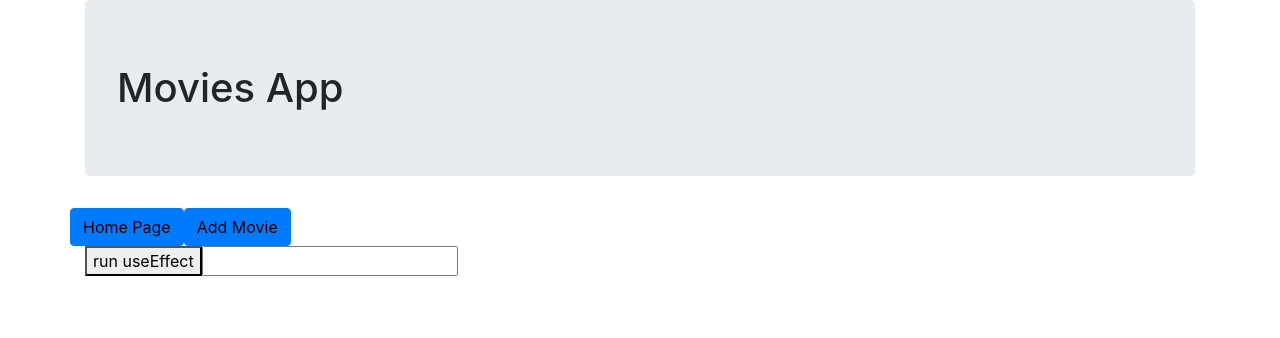
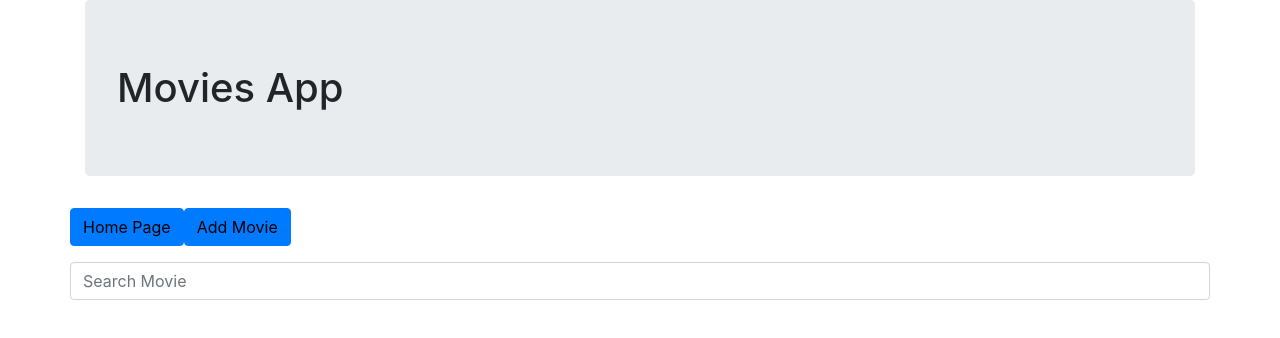
Before and after one commit to galamo/react-movies-app, a React (Create React App) app: page / in a window 1280 px wide. Shown: the top 338 px of the page. Built offline with nearby package versions, Linux system fonts and the light colour scheme; no server answers.

Commit message:
homework

```diff
--- a/src/components/containers/pages/home/index.js
+++ b/src/components/containers/pages/home/index.js
@@ -1,29 +1,36 @@
 import React, { useState, useEffect } from "react"
 import MoviesList from "../../../ui-components/movies-list"
 import axios from "axios"
+import { InputGroup, FormControl } from "react-bootstrap"
 
+const API_URL = "http://www.omdbapi.com/?plot=full&apikey=4f7462e2"
 
 export default function HomePage() {
 
     const [movies, setMovies] = useState([])
-    const [counter, setCounter] = useState(0)
+    const [inputValue, setInputValue] = useState(0)
     // useEffect
     // param 1 - function to execute
     // param 2 - dependencies array
     useEffect(() => {
         callApi()
-    }, [counter])
+    }, [inputValue])
 
     async function callApi() {
-        const { data } = await axios.get("http://www.omdbapi.com/?s=batman&plot=full&apikey=4f7462e2")
-        setMovies(data.Search)
+        const { data } = await axios.get(`${API_URL}&i=${inputValue}`)
+        setMovies(data.Search || [data])
     }
 
     return <div className="container">
-        <button onClick={() => { setCounter(counter + 1) }}>  run useEffect  </button>
-        <input type="text" onChange={() => { setCounter(counter + 1) }} />
         <div className="row">
-            <MoviesList movies={movies} />
+            <InputGroup className="mt-3 mb-3">
+                <FormControl onChange={(e) => { setInputValue(e.target.value) }}
+                    placeholder="Search Movie"
+                />
+            </InputGroup>
+        </div>
+        <div className="row">
+            <MoviesList movies={movies} showImage={true} />
         </div>
     </div>
 
--- a/src/components/ui-components/movies-list/index.js
+++ b/src/components/ui-components/movies-list/index.js
@@ -4,9 +4,9 @@ import MovieCardClass from "../movie/index-class";
 
 
 export default function MoviesList(props) {
-    const { movies = [] } = props;
+    const { movies = [], showImage } = props;
     if (!Array.isArray(movies)) return <div> Movies List is not Availble </div>;
     return movies.map((movie) => {
-        return <MovieCardClass key={movie.imdbID} {...movie} />;
+        return <MovieCardClass key={movie.imdbID} showImage={showImage} {...movie} />;
     });
 }
```
Also changed, not shown: 2 other files (tests, documents, lock files or other folders).
